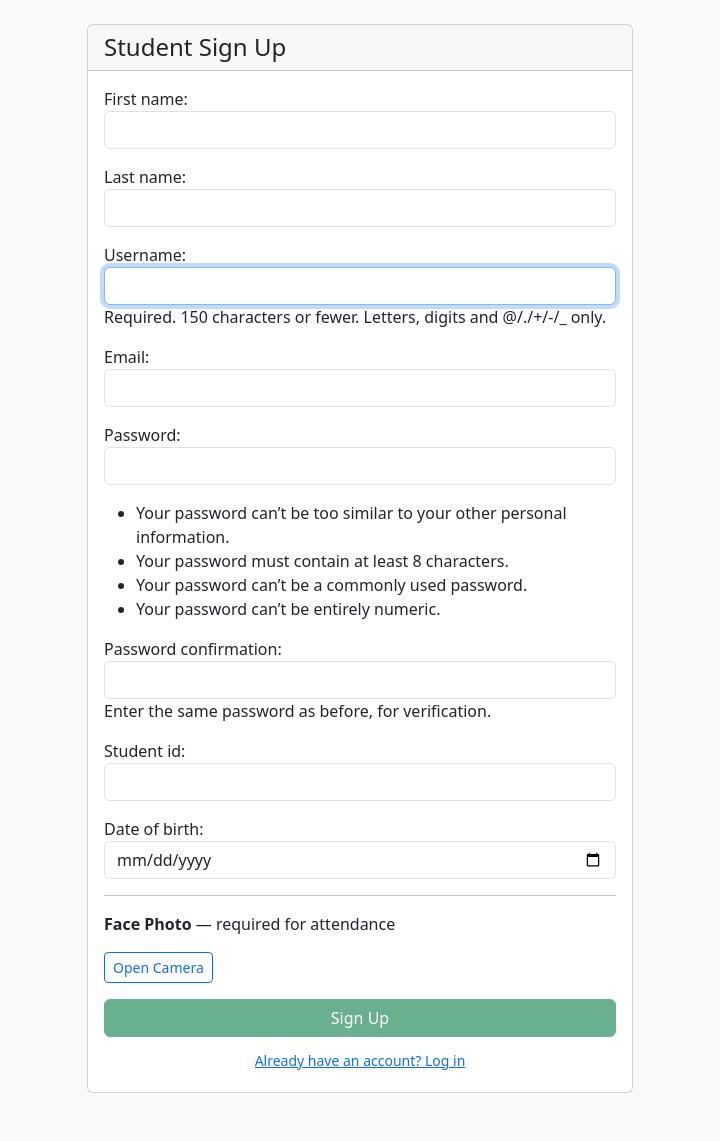
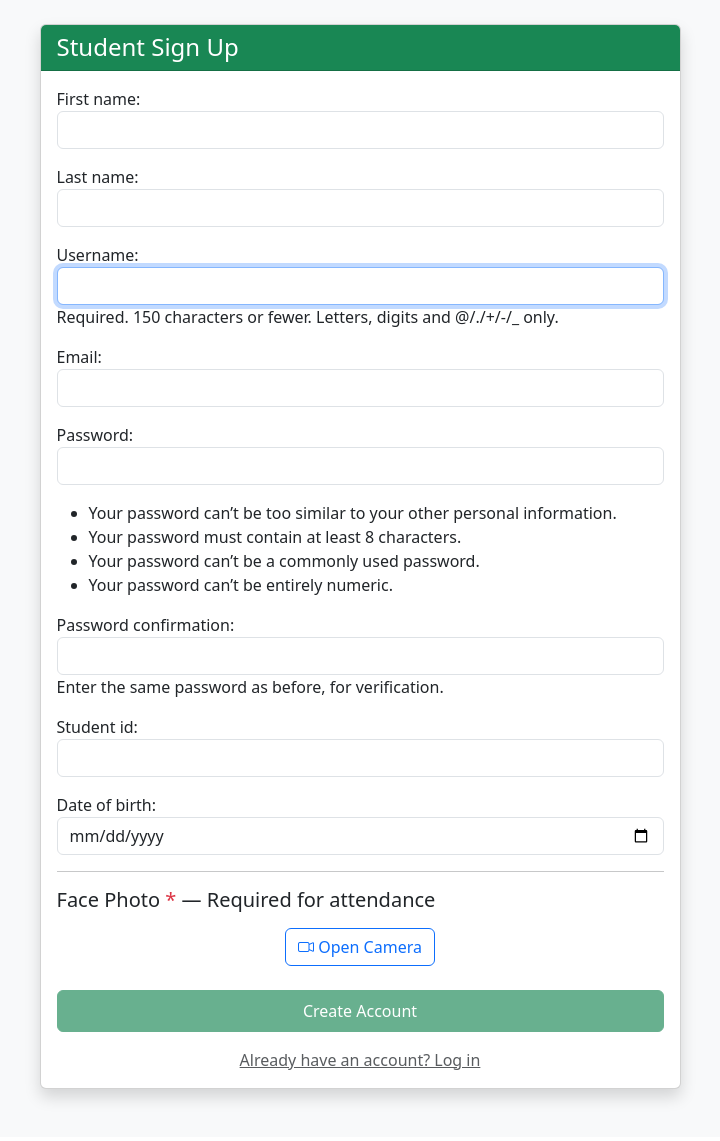
Before and after one commit to erdoganberay/face_recognition_attendance, a Django app: page /accounts/signup/ in a window 1280 px wide. Shown: the part 56-1197 px from the top of the page, without its empty margins (280-1000 px from the left). After the commit the page ends 1161 px from the top, so only its background shows below. Run offline with Django 5.2, Linux system fonts and the light colour scheme; some libraries are stand-ins or nearby versions.

Commit message:
signup page camera changed

```diff
--- a/templates/registration/signup.html
+++ b/templates/registration/signup.html
@@ -1,12 +1,13 @@
-<!-- templates/registration/signup.html -->
 {% extends "base.html" %}
-{% block title %}Sign Up{% endblock %}
+{% block title %}Student Sign Up{% endblock %}
+
 {% block content %}
-
 <div class="row justify-content-center">
-  <div class="col-md-6">
-    <div class="card">
-      <div class="card-header"><h4 class="mb-0">Student Sign Up</h4></div>
+  <div class="col-md-7">
+    <div class="card shadow">
+      <div class="card-header bg-success text-white">
+        <h4 class="mb-0">Student Sign Up</h4>
+      </div>
       <div class="card-body">
 
         {% if form.non_field_errors %}
@@ -17,77 +18,182 @@
 
         <form method="post" id="signupForm">
           {% csrf_token %}
-
           {{ form.as_p }}
 
           <hr>
-          <p><strong>Face Photo</strong> — required for attendance</p>
+          <h5 class="mb-3">Face Photo <span class="text-danger">*</span> — Required for attendance</h5>
 
-          <video id="video" width="320" height="240" autoplay playsinline muted class="rounded mb-2" style="display:none;"></video>
-          <canvas id="canvas" width="320" height="240" style="display:none;"></canvas>
+          <div class="position-relative text-center mb-3" style="max-width: 100%;">
+            <video id="video"
+                   width="480"
+                   height="360"
+                   autoplay
+                   playsinline
+                   muted
+                   class="rounded shadow-sm bg-dark"
+                   style="display: none; max-width: 100%;">
+            </video>
 
-          <div id="preview" style="display:none;" class="mb-2">
-            <img id="capturedPhoto" width="320" height="240" class="rounded border border-success">
-            <p class="text-success mt-1">✓ Face captured successfully</p>
+            <canvas id="overlay"
+                    width="480"
+                    height="360"
+                    class="position-absolute top-0 start-0 rounded"
+                    style="display: none; pointer-events: none;">
+            </canvas>
           </div>
 
-          <div class="mb-3">
-            <button type="button" id="startBtn" onclick="startCamera()" class="btn btn-outline-primary btn-sm">Open Camera</button>
-            <button type="button" id="captureBtn" onclick="capturePhoto()" class="btn btn-primary btn-sm" style="display:none;">Capture Photo</button>
-            <button type="button" id="retakeBtn" onclick="retakePhoto()" class="btn btn-outline-secondary btn-sm" style="display:none;">Retake</button>
+          <div id="face-status" class="alert alert-secondary text-center mb-3" style="display: none;">
+            Position your face clearly in the frame
           </div>
 
-          <p id="cameraError" class="text-danger" style="display:none;"></p>
+          <div id="preview" style="display: none;" class="text-center mb-3">
+            <img id="capturedPhoto"
+                 class="rounded border border-success shadow-sm"
+                 style="max-width: 100%; height: auto;">
+            <p class="text-success mt-2 fw-bold">✓ Face captured successfully</p>
+          </div>
+
+          <div class="d-flex justify-content-center gap-2 mb-4">
+            <button type="button" id="startBtn" onclick="startCamera()"
+                    class="btn btn-outline-primary">
+              <i class="bi bi-camera-video"></i> Open Camera
+            </button>
+
+            <button type="button" id="captureBtn" onclick="capturePhoto()"
+                    class="btn btn-primary" style="display: none;">
+              Capture Photo
+            </button>
+
+            <button type="button" id="retakeBtn" onclick="retakePhoto()"
+                    class="btn btn-outline-secondary" style="display: none;">
+              Retake Photo
+            </button>
+          </div>
+
+          <p id="cameraError" class="text-danger text-center" style="display: none;"></p>
 
           <input type="hidden" name="face_base64_data" id="face_base64_data">
 
-          <button type="submit" id="submitBtn" disabled class="btn btn-success w-100">Sign Up</button>
-          <div class="text-center mt-2">
-            <a href="{% url 'login' %}" class="btn btn-link btn-sm">Already have an account? Log in</a>
+          <button type="submit" id="submitBtn" disabled class="btn btn-success w-100 py-2">
+            Create Account
+          </button>
+
+          <div class="text-center mt-3">
+            <a href="{% url 'login' %}" class="text-muted">Already have an account? Log in</a>
           </div>
         </form>
-
       </div>
     </div>
   </div>
 </div>
 
+<script src="https://cdn.jsdelivr.net/npm/face-api.js@0.22.2/dist/face-api.min.js"></script>
+
 <script>
 let stream = null;
+let isModelLoaded = false;
+
 const video = document.getElementById('video');
-  const canvas = document.getElementById('canvas');
-  const ctx = canvas.getContext('2d');
+const overlay = document.getElementById('overlay');
+const ctx = overlay.getContext('2d');
+const faceStatus = document.getElementById('face-status');
+const cameraError = document.getElementById('cameraError');
+
+async function loadFaceModels() {
+    try {
+        await faceapi.nets.tinyFaceDetector.loadFromUri('https://cdn.jsdelivr.net/npm/face-api.js@0.22.2/weights');
+        isModelLoaded = true;
+    } catch (err) {}
+}
 
 async function startCamera() {
     try {
-      stream = await navigator.mediaDevices.getUserMedia({ video: true });
+        stream = await navigator.mediaDevices.getUserMedia({
+            video: {
+                facingMode: 'user',
+                width: { ideal: 480 },
+                height: { ideal: 360 },
+                frameRate: { ideal: 30 }
+            }
+        });
+
         video.srcObject = stream;
         video.style.display = 'block';
+        overlay.style.display = 'block';
+        faceStatus.style.display = 'block';
+
         document.getElementById('startBtn').style.display = 'none';
-      document.getElementById('captureBtn').style.display = 'inline';
-      document.getElementById('cameraError').style.display = 'none';
+        document.getElementById('captureBtn').style.display = 'inline-block';
+        cameraError.style.display = 'none';
+
+        if (isModelLoaded) {
+            startLiveFaceDetection();
+        }
+
     } catch (e) {
-      document.getElementById('cameraError').textContent = 'Could not access camera: ' + e.message;
-      document.getElementById('cameraError').style.display = 'block';
+        cameraError.textContent = 'Could not access camera: ' + e.message;
+        cameraError.style.display = 'block';
     }
 }
 
+function startLiveFaceDetection() {
+    setInterval(async () => {
+        if (!video || video.style.display === 'none') return;
+
+        const detections = await faceapi.detectAllFaces(video,
+            new faceapi.TinyFaceDetectorOptions({
+                inputSize: 512,
+                scoreThreshold: 0.5
+            })
+        );
+
+        ctx.clearRect(0, 0, overlay.width, overlay.height);
+
+        if (detections.length === 1) {
+            const box = detections[0].detection.box;
+            ctx.strokeStyle = '#00ff41';
+            ctx.lineWidth = 4;
+            ctx.strokeRect(box.x, box.y, box.width, box.height);
+
+            faceStatus.className = 'alert alert-success text-center mb-3';
+            faceStatus.textContent = '✓ Good! Face detected clearly';
+
+        } else if (detections.length > 1) {
+            faceStatus.className = 'alert alert-warning text-center mb-3';
+            faceStatus.textContent = 'Multiple faces detected. Only show your face.';
+        } else {
+            faceStatus.className = 'alert alert-secondary text-center mb-3';
+            faceStatus.textContent = 'Position your face clearly in the frame';
+        }
+    }, 200);
+}
+
 function capturePhoto() {
-    ctx.drawImage(video, 0, 0, 320, 240);
-    const imageData = canvas.toDataURL('image/jpeg', 0.9);
+    if (!video) return;
+
+    const tempCanvas = document.createElement('canvas');
+    tempCanvas.width = video.videoWidth || 480;
+    tempCanvas.height = video.videoHeight || 360;
+    const tempCtx = tempCanvas.getContext('2d');
+    tempCtx.drawImage(video, 0, 0);
+
+    const imageData = tempCanvas.toDataURL('image/jpeg', 0.85);
 
     document.getElementById('capturedPhoto').src = imageData;
     document.getElementById('preview').style.display = 'block';
+
     video.style.display = 'none';
+    overlay.style.display = 'none';
 
     document.getElementById('face_base64_data').value = imageData;
 
     document.getElementById('captureBtn').style.display = 'none';
-    document.getElementById('retakeBtn').style.display = 'inline';
-
+    document.getElementById('retakeBtn').style.display = 'inline-block';
     document.getElementById('submitBtn').disabled = false;
 
-    if (stream) stream.getTracks().forEach(t => t.stop());
+    if (stream) {
+        stream.getTracks().forEach(t => t.stop());
+    }
 }
 
 function retakePhoto() {
@@ -95,8 +201,12 @@
     document.getElementById('face_base64_data').value = '';
     document.getElementById('submitBtn').disabled = true;
     document.getElementById('retakeBtn').style.display = 'none';
-    document.getElementById('startBtn').style.display = 'inline';
+    document.getElementById('startBtn').style.display = 'inline-block';
 }
+
+window.onload = async function() {
+    await loadFaceModels();
+};
 </script>
 
 {% endblock %}
```
Lines whose indentation alone changed are shown as unchanged.
